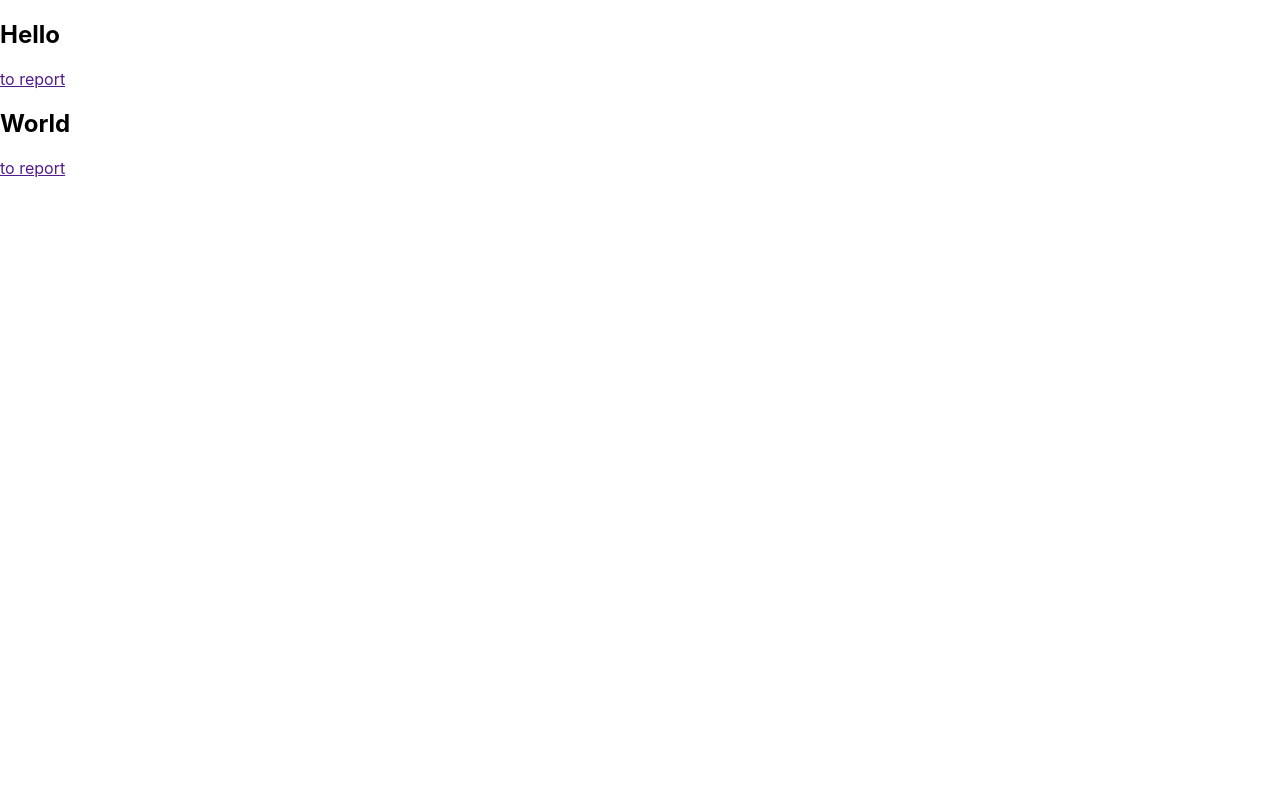
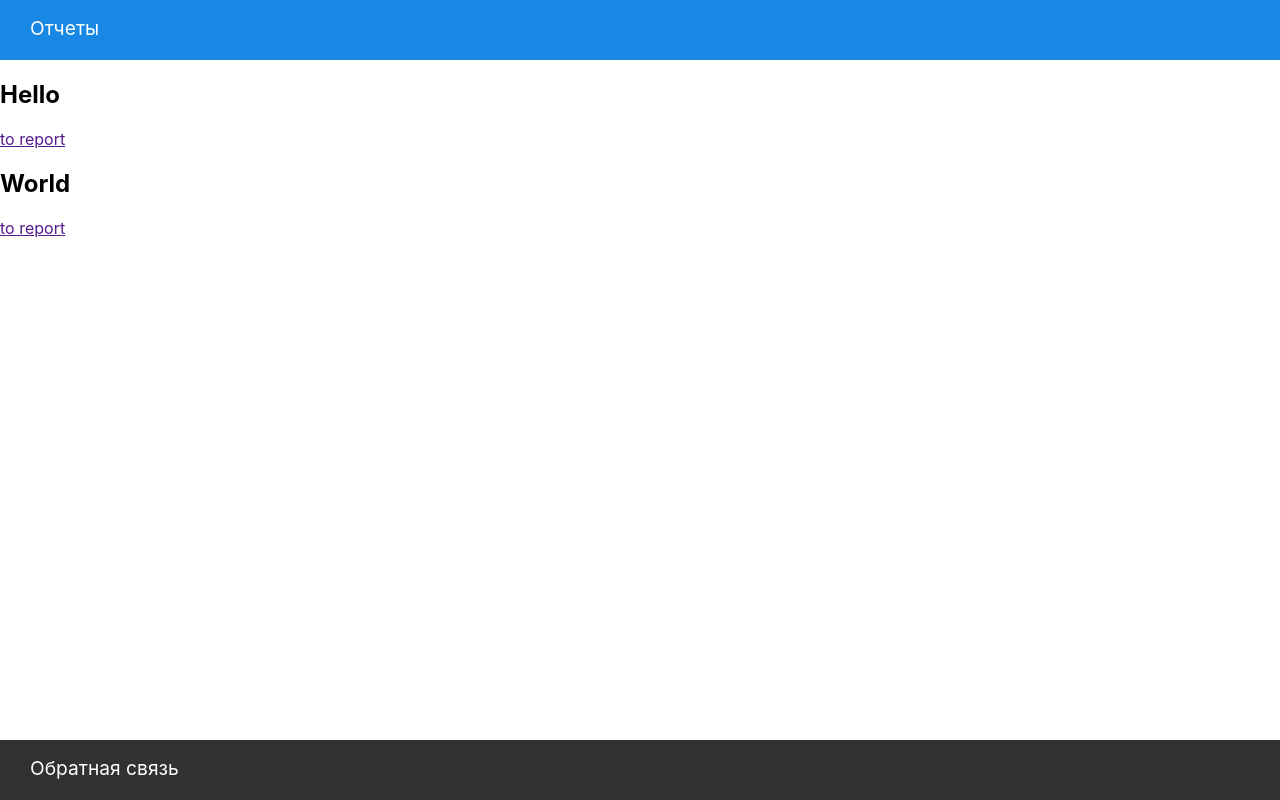
Before and after one commit to WonderLuc/report-app, a React (Create React App) app: page / in a window 1280 px wide. Built offline with nearby package versions, Linux system fonts and the light colour scheme.

Commit message:
feat: add header and footer

```diff
--- a/src/App.css
+++ b/src/App.css
@@ -1,38 +1,25 @@
-.App {
-  text-align: center;
+header{
+  display: flex;
+  justify-content: space-between;
+  width: 100%;
+  height: 60px;
+  background-color: rgb(24, 136, 228);
 }
 
-.App-logo {
-  height: 40vmin;
-  pointer-events: none;
-}
-
-@media (prefers-reduced-motion: no-preference) {
-  .App-logo {
-    animation: App-logo-spin infinite 20s linear;
-  }
-}
-
-.App-header {
-  background-color: #282c34;
-  min-height: 100vh;
-  display: flex;
-  flex-direction: column;
-  align-items: center;
-  justify-content: center;
-  font-size: calc(10px + 2vmin);
+header h2,
+footer h2{
+  margin-left: 30px;
+  font-size: 1.2rem;
+  font-weight: normal;
   color: white;
 }
 
-.App-link {
-  color: #61dafb;
+footer{
+  position: fixed;
+  bottom: 0;
+  display: flex;
+  justify-content: space-between;
+  width: 100%;
+  height: 60px;
+  background-color: rgb(49, 49, 49);
 }
-
-@keyframes App-logo-spin {
-  from {
-    transform: rotate(0deg);
-  }
-  to {
-    transform: rotate(360deg);
-  }
-}
--- a/src/App.js
+++ b/src/App.js
@@ -3,7 +3,15 @@ import Main from "./Main/Main.js";
 
 function App() {
   return (
-    <Main reports={[{text:"Hello"},{text:"World"}]}/>
+    <div>
+      <header>
+        <h2>Отчеты</h2>
+      </header>
+      <Main reports={[{text:"Hello"},{text:"World"}]}/>
+      <footer>
+        <h2><a hfer="">Обратная связь</a></h2>
+      </footer>
+    </div>
   );
 }
 
```
